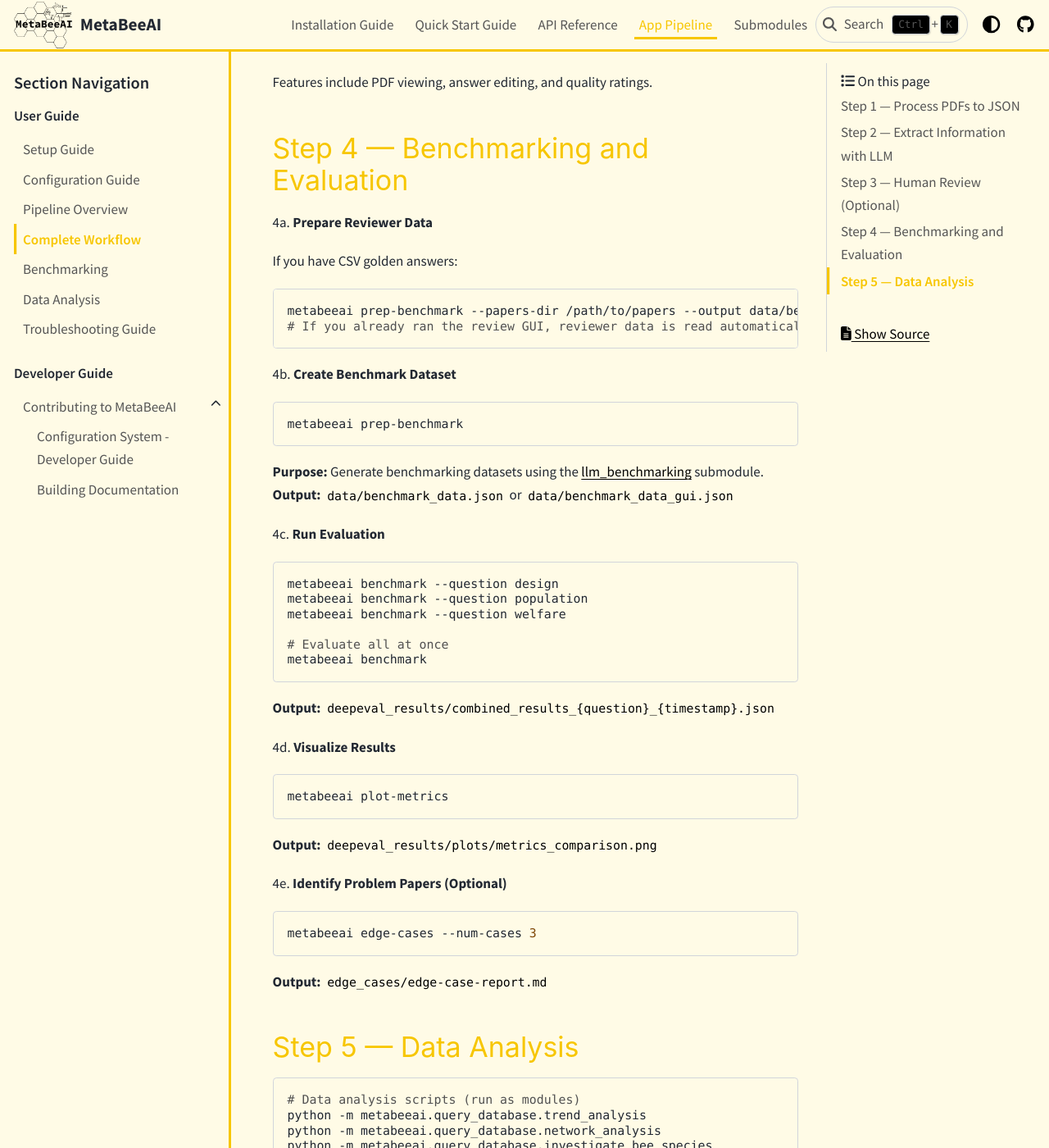
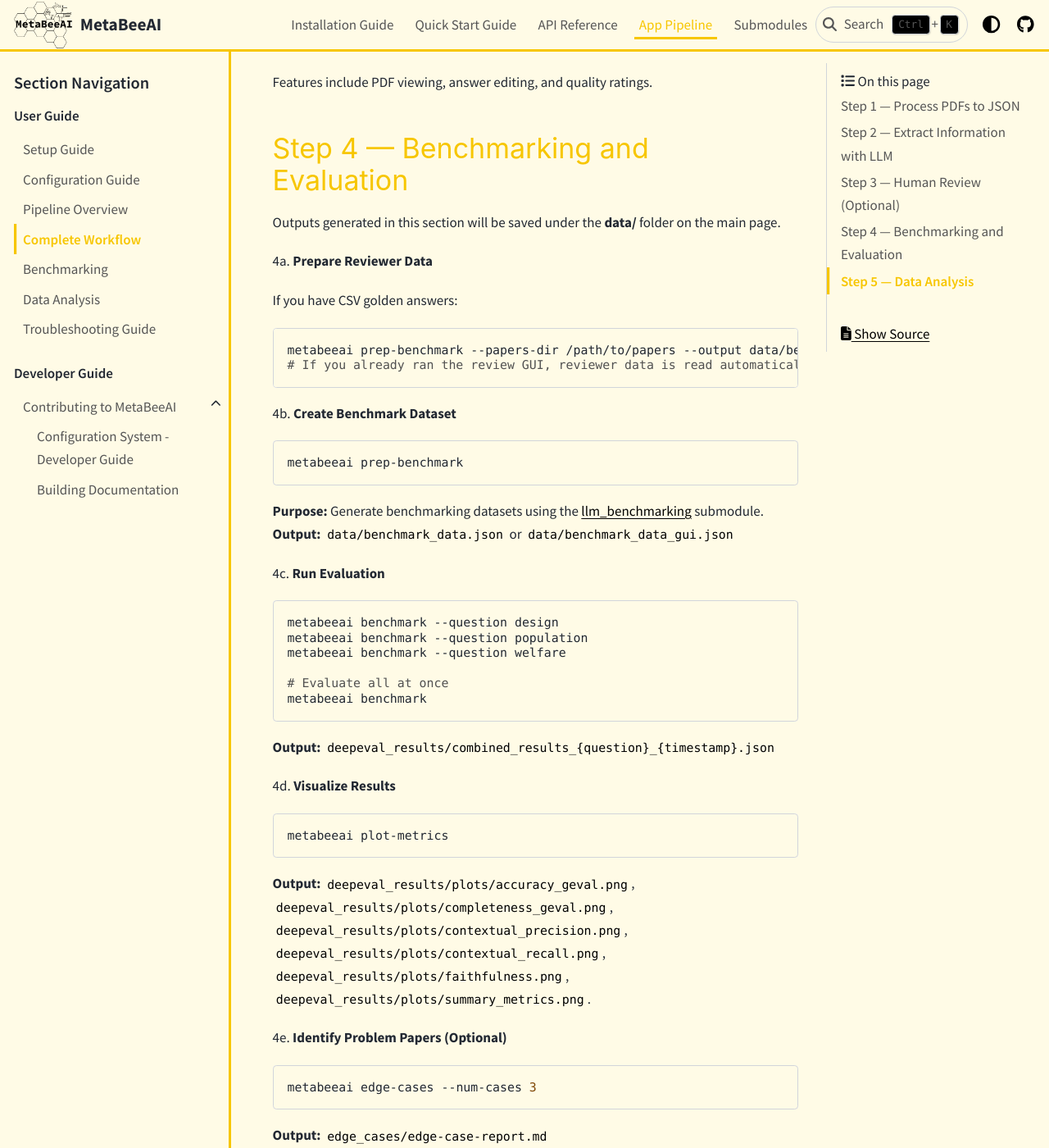
Before and after one commit to MetaBeeAI/MetaBeeAI, a Sphinx documentation site: the page built from docs/guide/workflow.rst, in a window 1280 px wide and 1400 px high, scrolled down 1372 px. Shown: the whole window at 82% size. Built offline with Sphinx 7.4.7 and the PyData theme 0.15.4, drawn with Linux system fonts in a browser that asks for light colours; some of the changed text lies outside the part shown.

Commit message:
Update workflow.rst
Integrated discussions from Issue #54 , except that the hyperlink of query_database on the documentation website is still 404.

```diff
--- a/docs/guide/workflow.rst
+++ b/docs/guide/workflow.rst
@@ -56,6 +56,7 @@ Features include PDF viewing, answer editing, and quality ratings.
 
 Step 4 — Benchmarking and Evaluation
 ------------------------------------
+Outputs generated in this section will be saved under the **data/** folder on the main page.
 
 4a. **Prepare Reviewer Data**
 
@@ -94,7 +95,7 @@ If you have CSV golden answers:
 
    metabeeai plot-metrics
 
-**Output:** ``deepeval_results/plots/metrics_comparison.png``
+**Output:** ``deepeval_results/plots/accuracy_geval.png``, ``deepeval_results/plots/completeness_geval.png``, ``deepeval_results/plots/contextual_precision.png``, ``deepeval_results/plots/contextual_recall.png``, ``deepeval_results/plots/faithfulness.png``, ``deepeval_results/plots/summary_metrics.png``.
 
 4e. **Identify Problem Papers (Optional)**
 
```
Also changed, not shown: other parts of docs/guide/workflow.rst (+1 -1 lines).
